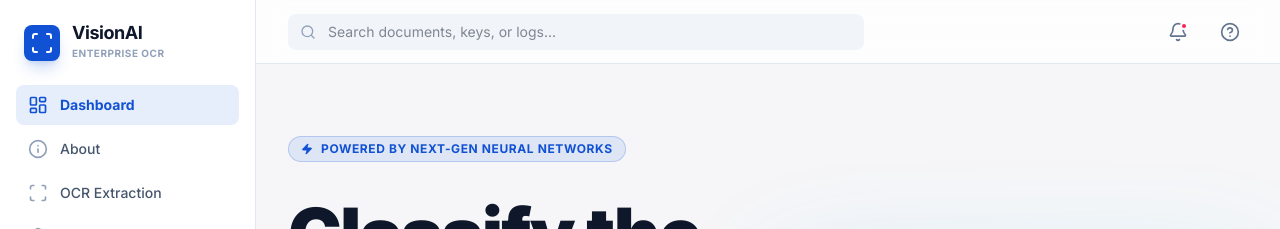
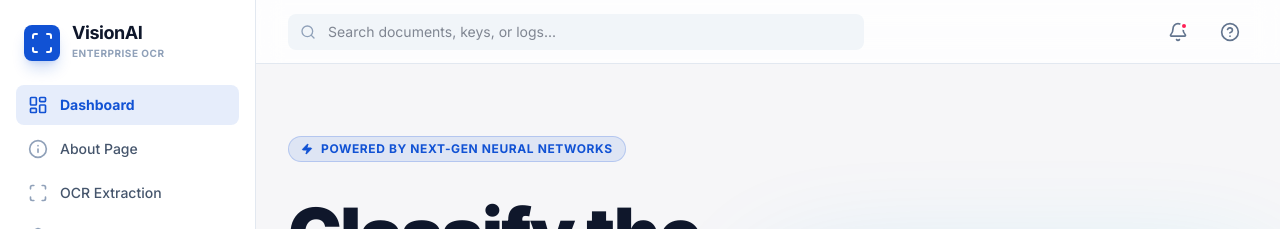
Before and after one commit to Ohaya-Michael/VisionAI-image-textocr-frontend, a React (Vite) app: page / in a window 1280 px wide. Shown: the top 229 px of the page. Built offline with nearby package versions, Linux system fonts and the light colour scheme.

Commit message:
Updated Image and components

```diff
--- a/src/components/ImageClassification.tsx
+++ b/src/components/ImageClassification.tsx
@@ -51,7 +51,7 @@ export default function ImageClassification() {
 
     const interval = setInterval(() => {
       setProgress(prev => {
-        if (prev >= 100) {
+        if (prev >= 300) {
           clearInterval(interval);
           setIsProcessing(false);
           setResults(mockResults);
@@ -224,7 +224,7 @@ export default function ImageClassification() {
               <div className="p-4 rounded-xl bg-emerald-500/5 border border-emerald-500/10 flex items-start gap-3">
                 <CheckCircle2 className="size-5 text-emerald-500 shrink-0 mt-0.5" />
                 <p className="text-xs text-emerald-600 dark:text-emerald-400 leading-relaxed">
-                  VisionAI is highly confident that this image contains a <strong>{results[0].className}</strong>. The analysis was completed using the latest ResNet-101 architecture.
+                  VisionAI is highly confident that this image contains a <strong>{results[0].className}</strong>. The analysis was completed using the latest fine-tuned CNN Model architecture.
                 </p>
               </div>
             </div>
--- a/src/components/Layout.tsx
+++ b/src/components/Layout.tsx
@@ -29,7 +29,7 @@ interface LayoutProps {
 
 const navItems: NavItem[] = [
   { id: 'dashboard', label: 'Dashboard', icon: 'LayoutDashboard' },
-  { id: 'about', label: 'About', icon: 'Info' },
+  { id: 'about', label: 'About Page', icon: 'Info' },
   { id: 'ocr', label: 'OCR Extraction', icon: 'Scan' },
   { id: 'batch', label: 'Batch Processing', icon: 'Layers' },
   { id: 'classification', label: 'Image Classification', icon: 'ImageIcon' },
```
Also changed, not shown: 1 other file (tests, documents, lock files or other folders).
